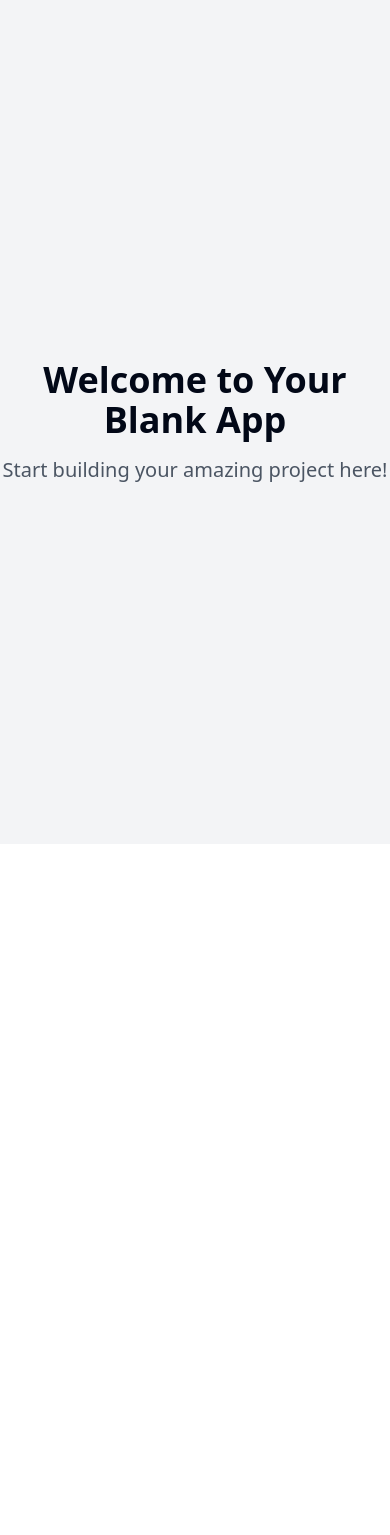
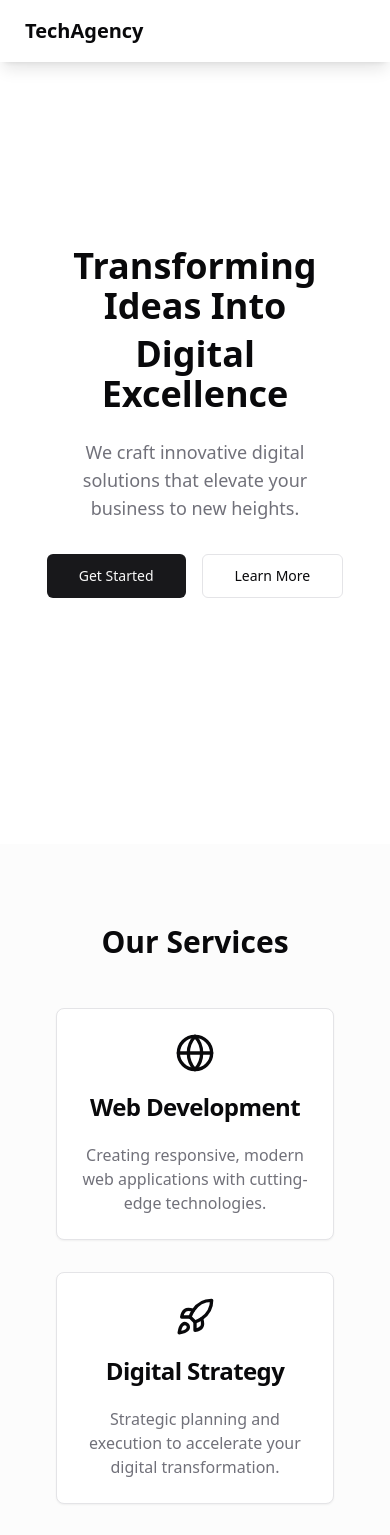
Before and after one commit to horacioh/programax-website, a React (Vite) app: page / in a window 390 px wide. Shown: the top 1535 px of the page. Before the commit the page ends 844 px from the top, so only its background shows below. Built offline with nearby package versions, Linux system fonts and the light colour scheme.

Commit message:
Add agency landing page
This commit adds a landing page for a tech agency.  The specific implementation details are not included in this commit message.

```diff
--- /dev/null
+++ b/src/components/AboutSection.tsx
@@ -0,0 +1,38 @@
+
+import { Card } from '@/components/ui/card';
+
+const AboutSection = () => {
+  return (
+    <section id="about" className="section-padding">
+      <div className="container mx-auto">
+        <div className="grid lg:grid-cols-2 gap-12 items-center">
+          <div className="space-y-6">
+            <h2 className="text-3xl md:text-4xl font-bold">Who We Are</h2>
+            <p className="text-lg text-muted-foreground">
+              We're a team of passionate technologists, designers, and strategists dedicated to creating exceptional digital experiences that drive business growth.
+            </p>
+            <div className="grid grid-cols-2 gap-4">
+              <Card className="p-6 text-center">
+                <h3 className="text-3xl font-bold mb-2">100+</h3>
+                <p className="text-muted-foreground">Projects Delivered</p>
+              </Card>
+              <Card className="p-6 text-center">
+                <h3 className="text-3xl font-bold mb-2">50+</h3>
+                <p className="text-muted-foreground">Happy Clients</p>
+              </Card>
+            </div>
+          </div>
+          <div className="relative aspect-square">
+            <img
+              src="https://images.unsplash.com/photo-1605810230434-7631ac76ec81"
+              alt="Team collaboration"
+              className="rounded-lg object-cover w-full h-full"
+            />
+          </div>
+        </div>
+      </div>
+    </section>
+  );
+};
+
+export default AboutSection;
--- /dev/null
+++ b/src/components/ContactSection.tsx
@@ -0,0 +1,34 @@
+
+import { Button } from '@/components/ui/button';
+import { Input } from '@/components/ui/input';
+import { Textarea } from '@/components/ui/textarea';
+
+const ContactSection = () => {
+  return (
+    <section id="contact" className="section-padding bg-secondary/30">
+      <div className="container mx-auto max-w-4xl">
+        <div className="text-center mb-12">
+          <h2 className="text-3xl md:text-4xl font-bold mb-4">Get in Touch</h2>
+          <p className="text-lg text-muted-foreground">
+            Ready to start your next project? We'd love to hear from you.
+          </p>
+        </div>
+        <div className="glass rounded-xl p-8">
+          <form className="space-y-6">
+            <div className="grid md:grid-cols-2 gap-6">
+              <Input placeholder="Name" className="bg-white/50" />
+              <Input placeholder="Email" type="email" className="bg-white/50" />
+            </div>
+            <Input placeholder="Subject" className="bg-white/50" />
+            <Textarea placeholder="Message" className="bg-white/50 min-h-[150px]" />
+            <Button size="lg" className="w-full hover-scale">
+              Send Message
+            </Button>
+          </form>
+        </div>
+      </div>
+    </section>
+  );
+};
+
+export default ContactSection;
--- /dev/null
+++ b/src/components/HeroSection.tsx
@@ -0,0 +1,28 @@
+
+import { Button } from '@/components/ui/button';
+
+const HeroSection = () => {
+  return (
+    <section className="min-h-screen flex items-center justify-center section-padding">
+      <div className="container mx-auto">
+        <div className="max-w-4xl mx-auto text-center">
+          <h1 className="text-4xl md:text-6xl font-bold mb-6 animate-fade-up">
+            Transforming Ideas Into
+            <span className="block mt-2">Digital Excellence</span>
+          </h1>
+          <p className="text-lg md:text-xl text-muted-foreground mb-8 animate-fade-up" style={{ animationDelay: '0.2s' }}>
+            We craft innovative digital solutions that elevate your business to new heights.
+          </p>
+          <div className="flex justify-center gap-4 animate-fade-up" style={{ animationDelay: '0.4s' }}>
+            <Button size="lg" className="hover-scale">Get Started</Button>
+            <Button size="lg" variant="outline" className="hover-scale">
+              Learn More
+            </Button>
+          </div>
+        </div>
+      </div>
+    </section>
+  );
+};
+
+export default HeroSection;
--- /dev/null
+++ b/src/components/Navbar.tsx
@@ -0,0 +1,25 @@
+
+import React from 'react';
+import { Button } from '@/components/ui/button';
+
+const Navbar = () => {
+  return (
+    <nav className="fixed w-full z-50 glass">
+      <div className="container mx-auto px-6 py-4">
+        <div className="flex items-center justify-between">
+          <div className="text-xl font-semibold">TechAgency</div>
+          <div className="hidden md:flex items-center space-x-8">
+            <a href="#services" className="hover:text-primary transition-colors">Services</a>
+            <a href="#work" className="hover:text-primary transition-colors">Work</a>
+            <a href="#about" className="hover:text-primary transition-colors">About</a>
+            <Button variant="outline" className="hover-scale">
+              Contact Us
+            </Button>
+          </div>
+        </div>
+      </div>
+    </nav>
+  );
+};
+
+export default Navbar;
--- /dev/null
+++ b/src/components/ServicesSection.tsx
@@ -0,0 +1,46 @@
+
+import { Award, Rocket, Globe } from 'lucide-react';
+import { Card, CardHeader, CardTitle, CardContent } from '@/components/ui/card';
+
+const ServicesSection = () => {
+  const services = [
+    {
+      icon: <Globe className="w-10 h-10 mb-4" />,
+      title: "Web Development",
+      description: "Creating responsive, modern web applications with cutting-edge technologies."
+    },
+    {
+      icon: <Rocket className="w-10 h-10 mb-4" />,
+      title: "Digital Strategy",
+      description: "Strategic planning and execution to accelerate your digital transformation."
+    },
+    {
+      icon: <Award className="w-10 h-10 mb-4" />,
+      title: "UI/UX Design",
+      description: "Crafting beautiful, intuitive interfaces that users love."
+    }
+  ];
+
+  return (
+    <section id="services" className="section-padding bg-secondary/30">
+      <div className="container mx-auto">
+        <h2 className="text-3xl md:text-4xl font-bold text-center mb-12">Our Services</h2>
+        <div className="grid md:grid-cols-2 lg:grid-cols-3 gap-8">
+          {services.map((service, index) => (
+            <Card key={index} className="hover-scale">
+              <CardHeader className="text-center">
+                <div className="flex justify-center">{service.icon}</div>
+                <CardTitle>{service.title}</CardTitle>
+              </CardHeader>
+              <CardContent className="text-center text-muted-foreground">
+                {service.description}
+              </CardContent>
+            </Card>
+          ))}
+        </div>
+      </div>
+    </section>
+  );
+};
+
+export default ServicesSection;
--- a/src/index.css
+++ b/src/index.css
@@ -1,3 +1,4 @@
+
 @tailwind base;
 @tailwind components;
 @tailwind utilities;
@@ -5,88 +6,25 @@
 @layer base {
   :root {
     --background: 0 0% 100%;
-    --foreground: 222.2 84% 4.9%;
-
+    --foreground: 240 10% 3.9%;
     --card: 0 0% 100%;
-    --card-foreground: 222.2 84% 4.9%;
-
+    --card-foreground: 240 10% 3.9%;
     --popover: 0 0% 100%;
-    --popover-foreground: 222.2 84% 4.9%;
-
-    --primary: 222.2 47.4% 11.2%;
-    --primary-foreground: 210 40% 98%;
-
-    --secondary: 210 40% 96.1%;
-    --secondary-foreground: 222.2 47.4% 11.2%;
-
-    --muted: 210 40% 96.1%;
-    --muted-foreground: 215.4 16.3% 46.9%;
-
-    --accent: 210 40% 96.1%;
-    --accent-foreground: 222.2 47.4% 11.2%;
-
+    --popover-foreground: 240 10% 3.9%;
+    --primary: 240 5.9% 10%;
+    --primary-foreground: 0 0% 98%;
+    --secondary: 240 4.8% 95.9%;
+    --secondary-foreground: 240 5.9% 10%;
+    --muted: 240 4.8% 95.9%;
+    --muted-foreground: 240 3.8% 46.1%;
+    --accent: 240 4.8% 95.9%;
+    --accent-foreground: 240 5.9% 10%;
     --destructive: 0 84.2% 60.2%;
-    --destructive-foreground: 210 40% 98%;
-
-    --border: 214.3 31.8% 91.4%;
-    --input: 214.3 31.8% 91.4%;
-    --ring: 222.2 84% 4.9%;
-
-    --radius: 0.5rem;
-
-    --sidebar-background: 0 0% 98%;
-
-    --sidebar-foreground: 240 5.3% 26.1%;
-
-    --sidebar-primary: 240 5.9% 10%;
-
-    --sidebar-primary-foreground: 0 0% 98%;
-
-    --sidebar-accent: 240 4.8% 95.9%;
-
-    --sidebar-accent-foreground: 240 5.9% 10%;
-
-    --sidebar-border: 220 13% 91%;
-
-    --sidebar-ring: 217.2 91.2% 59.8%;
-  }
-
-  .dark {
-    --background: 222.2 84% 4.9%;
-    --foreground: 210 40% 98%;
-
-    --card: 222.2 84% 4.9%;
-    --card-foreground: 210 40% 98%;
-
-    --popover: 222.2 84% 4.9%;
-    --popover-foreground: 210 40% 98%;
-
-    --primary: 210 40% 98%;
-    --primary-foreground: 222.2 47.4% 11.2%;
-
-    --secondary: 217.2 32.6% 17.5%;
-    --secondary-foreground: 210 40% 98%;
-
-    --muted: 217.2 32.6% 17.5%;
-    --muted-foreground: 215 20.2% 65.1%;
-
-    --accent: 217.2 32.6% 17.5%;
-    --accent-foreground: 210 40% 98%;
-
-    --destructive: 0 62.8% 30.6%;
-    --destructive-foreground: 210 40% 98%;
-
-    --border: 217.2 32.6% 17.5%;
-    --input: 217.2 32.6% 17.5%;
-    --ring: 212.7 26.8% 83.9%;
-    --sidebar-background: 240 5.9% 10%;
-    --sidebar-foreground: 240 4.8% 95.9%;
-    --sidebar-primary: 224.3 76.3% 48%;
-    --sidebar-primary-foreground: 0 0% 100%;
-    --sidebar-accent: 240 3.7% 15.9%;
-    --sidebar-accent-foreground: 240 4.8% 95.9%;
-    --sidebar-border: 240 3.7% 15.9%;
-    --sidebar-ring: 217.2 91.2% 59.8%;
+    --destructive-foreground: 0 0% 98%;
+    --border: 240 5.9% 90%;
+    --input: 240 5.9% 90%;
+    --ring: 240 5.9% 10%;
+    --radius: 0.75rem;
   }
 }
 
@@ -94,8 +32,20 @@
   * {
     @apply border-border;
   }
-
   body {
     @apply bg-background text-foreground;
+    font-feature-settings: "rlig" 1, "calt" 1;
   }
 }
+
+.glass {
+  @apply bg-white bg-opacity-10 backdrop-blur-lg border border-white border-opacity-20 shadow-lg;
+}
+
+.section-padding {
+  @apply py-20 px-6 md:px-12 lg:px-24;
+}
+
+.hover-scale {
+  @apply transition-transform duration-300 hover:scale-105;
+}
--- a/src/pages/Index.tsx
+++ b/src/pages/Index.tsx
@@ -1,12 +1,18 @@
-// Update this page (the content is just a fallback if you fail to update the page)
+
+import Navbar from '@/components/Navbar';
+import HeroSection from '@/components/HeroSection';
+import ServicesSection from '@/components/ServicesSection';
+import AboutSection from '@/components/AboutSection';
+import ContactSection from '@/components/ContactSection';
 
 const Index = () => {
   return (
-    <div className="min-h-screen flex items-center justify-center bg-gray-100">
-      <div className="text-center">
-        <h1 className="text-4xl font-bold mb-4">Welcome to Your Blank App</h1>
-        <p className="text-xl text-gray-600">Start building your amazing project here!</p>
-      </div>
+    <div className="min-h-screen">
+      <Navbar />
+      <HeroSection />
+      <ServicesSection />
+      <AboutSection />
+      <ContactSection />
     </div>
   );
 };
--- a/tailwind.config.ts
+++ b/tailwind.config.ts
@@ -1,3 +1,4 @@
+
 import type { Config } from "tailwindcss";
 
 export default {
@@ -12,85 +13,72 @@ export default {
   theme: {
     container: {
       center: true,
-			padding: '2rem',
+      padding: "2rem",
       screens: {
-				'2xl': '1400px'
-			}
+        "2xl": "1400px",
+      },
     },
     extend: {
       colors: {
-				border: 'hsl(var(--border))',
-				input: 'hsl(var(--input))',
-				ring: 'hsl(var(--ring))',
-				background: 'hsl(var(--background))',
-				foreground: 'hsl(var(--foreground))',
+        border: "hsl(var(--border))",
+        input: "hsl(var(--input))",
+        ring: "hsl(var(--ring))",
+        background: "hsl(var(--background))",
+        foreground: "hsl(var(--foreground))",
         primary: {
-					DEFAULT: 'hsl(var(--primary))',
-					foreground: 'hsl(var(--primary-foreground))'
+          DEFAULT: "hsl(var(--primary))",
+          foreground: "hsl(var(--primary-foreground))",
         },
         secondary: {
-					DEFAULT: 'hsl(var(--secondary))',
-					foreground: 'hsl(var(--secondary-foreground))'
+          DEFAULT: "hsl(var(--secondary))",
+          foreground: "hsl(var(--secondary-foreground))",
         },
         destructive: {
-					DEFAULT: 'hsl(var(--destructive))',
-					foreground: 'hsl(var(--destructive-foreground))'
+          DEFAULT: "hsl(var(--destructive))",
+          foreground: "hsl(var(--destructive-foreground))",
         },
         muted: {
-					DEFAULT: 'hsl(var(--muted))',
-					foreground: 'hsl(var(--muted-foreground))'
+          DEFAULT: "hsl(var(--muted))",
+          foreground: "hsl(var(--muted-foreground))",
         },
         accent: {
-					DEFAULT: 'hsl(var(--accent))',
-					foreground: 'hsl(var(--accent-foreground))'
+          DEFAULT: "hsl(var(--accent))",
+          foreground: "hsl(var(--accent-foreground))",
         },
         popover: {
-					DEFAULT: 'hsl(var(--popover))',
-					foreground: 'hsl(var(--popover-foreground))'
+          DEFAULT: "hsl(var(--popover))",
+          foreground: "hsl(var(--popover-foreground))",
         },
         card: {
-					DEFAULT: 'hsl(var(--card))',
-					foreground: 'hsl(var(--card-foreground))'
+          DEFAULT: "hsl(var(--card))",
+          foreground: "hsl(var(--card-foreground))",
         },
-				sidebar: {
-					DEFAULT: 'hsl(var(--sidebar-background))',
-					foreground: 'hsl(var(--sidebar-foreground))',
-					primary: 'hsl(var(--sidebar-primary))',
-					'primary-foreground': 'hsl(var(--sidebar-primary-foreground))',
-					accent: 'hsl(var(--sidebar-accent))',
-					'accent-foreground': 'hsl(var(--sidebar-accent-foreground))',
-					border: 'hsl(var(--sidebar-border))',
-					ring: 'hsl(var(--sidebar-ring))'
-				}
-			},
-			borderRadius: {
-				lg: 'var(--radius)',
-				md: 'calc(var(--radius) - 2px)',
-				sm: 'calc(var(--radius) - 4px)'
       },
       keyframes: {
-				'accordion-down': {
-					from: {
-						height: '0'
+        "fade-up": {
+          "0%": {
+            opacity: "0",
+            transform: "translateY(20px)",
           },
-					to: {
-						height: 'var(--radix-accordion-content-height)'
-					}
+          "100%": {
+            opacity: "1",
+            transform: "translateY(0)",
           },
-				'accordion-up': {
-					from: {
-						height: 'var(--radix-accordion-content-height)'
         },
-					to: {
-						height: '0'
-					}
-				}
+        "fade-in": {
+          "0%": {
+            opacity: "0",
+          },
+          "100%": {
+            opacity: "1",
+          },
+        },
       },
       animation: {
-				'accordion-down': 'accordion-down 0.2s ease-out',
-				'accordion-up': 'accordion-up 0.2s ease-out'
-			}
-		}
+        "fade-up": "fade-up 0.5s ease-out",
+        "fade-in": "fade-in 0.5s ease-out",
+      },
+    },
   },
   plugins: [require("tailwindcss-animate")],
 } satisfies Config;
```
Lines whose indentation alone changed are shown as unchanged.
